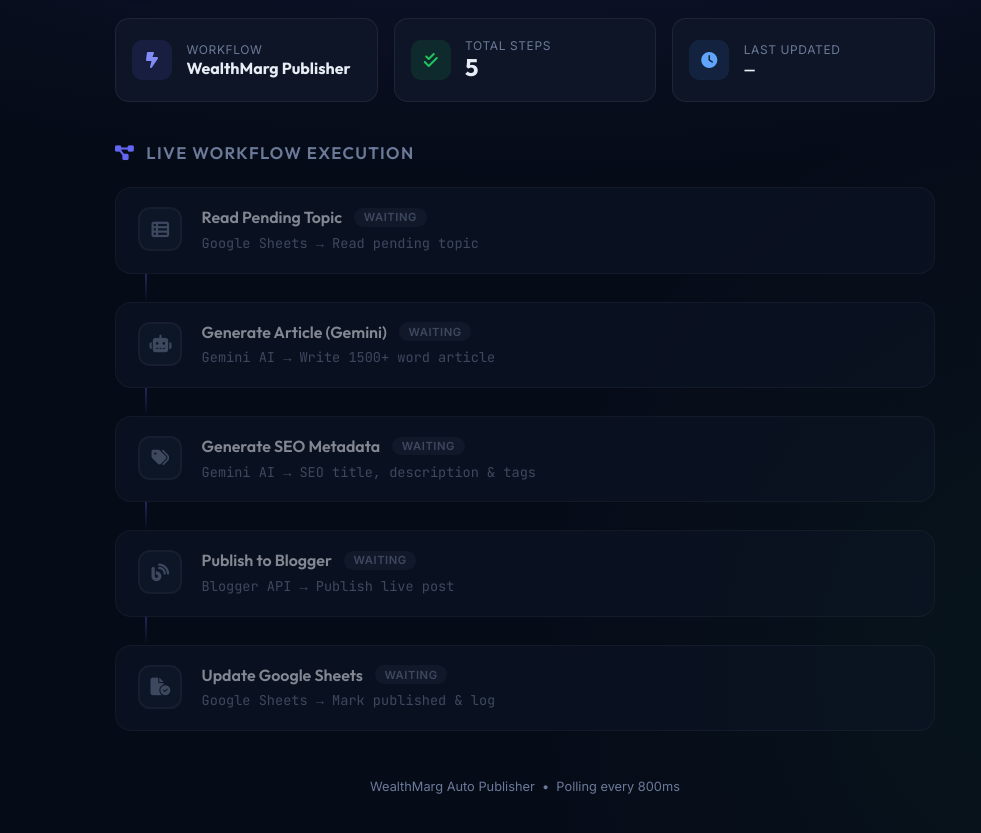
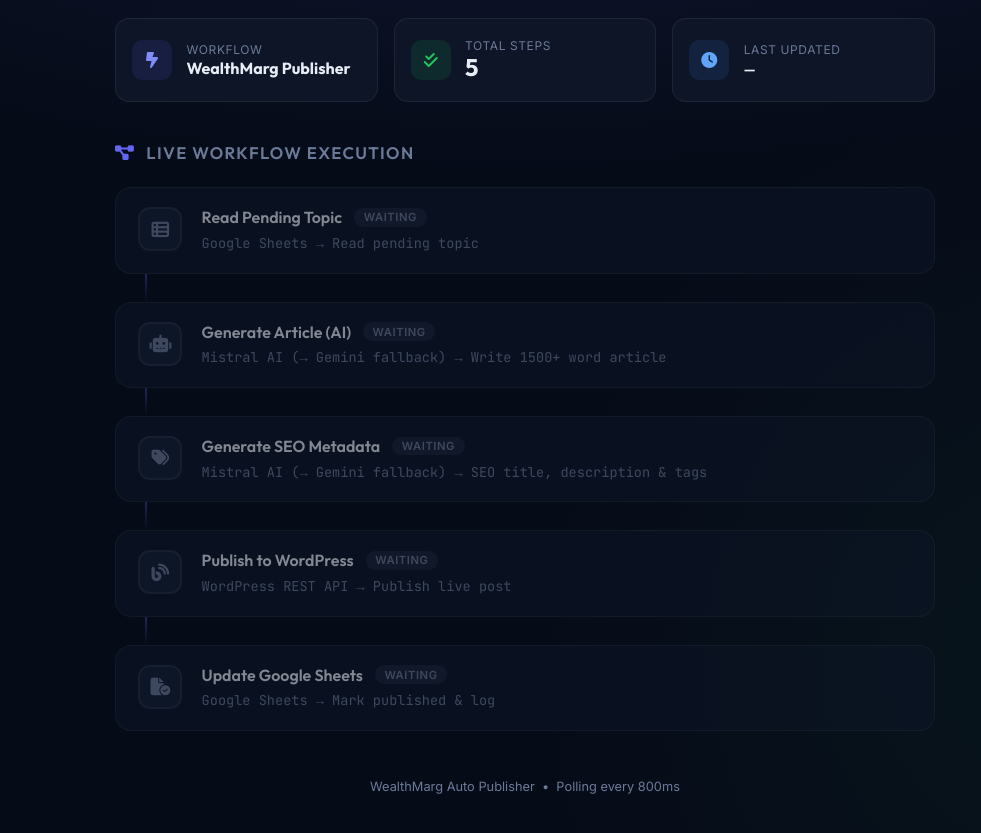
Before and after one commit to mahisamm/blogging-automation, a plain HTML site: page index.html in a window 1280 px wide. Shown: the part 113-946 px from the top of the page, without its empty margins (115-1096 px from the left). Drawn offline with Linux system fonts and the light colour scheme; no server answers.

Commit message:
chore: project setup - add README, .env.example, fix .gitignore duplicates, fix stale UI text in dashboard

```diff
--- a/index.html
+++ b/index.html
@@ -401,9 +401,9 @@
   };
   const STEP_SUBTITLES = {
     1: 'Google Sheets → Read pending topic',
-    2: 'Gemini AI → Write 1500+ word article',
-    3: 'Gemini AI → SEO title, description & tags',
-    4: 'Blogger API → Publish live post',
+    2: 'Mistral AI (→ Gemini fallback) → Write 1500+ word article',
+    3: 'Mistral AI (→ Gemini fallback) → SEO title, description & tags',
+    4: 'WordPress REST API → Publish live post',
     5: 'Google Sheets → Mark published & log'
   };
 
@@ -552,9 +552,9 @@
   // Initial render with empty pending steps
   renderCanvas([
     { id:1, name:'Read Pending Topic', status:'pending', details:'' },
-    { id:2, name:'Generate Article (Gemini)', status:'pending', details:'' },
+    { id:2, name:'Generate Article (AI)', status:'pending', details:'' },
     { id:3, name:'Generate SEO Metadata', status:'pending', details:'' },
-    { id:4, name:'Publish to Blogger', status:'pending', details:'' },
+    { id:4, name:'Publish to WordPress', status:'pending', details:'' },
     { id:5, name:'Update Google Sheets', status:'pending', details:'' }
   ]);
 
```
Also changed, not shown: 3 other files.
